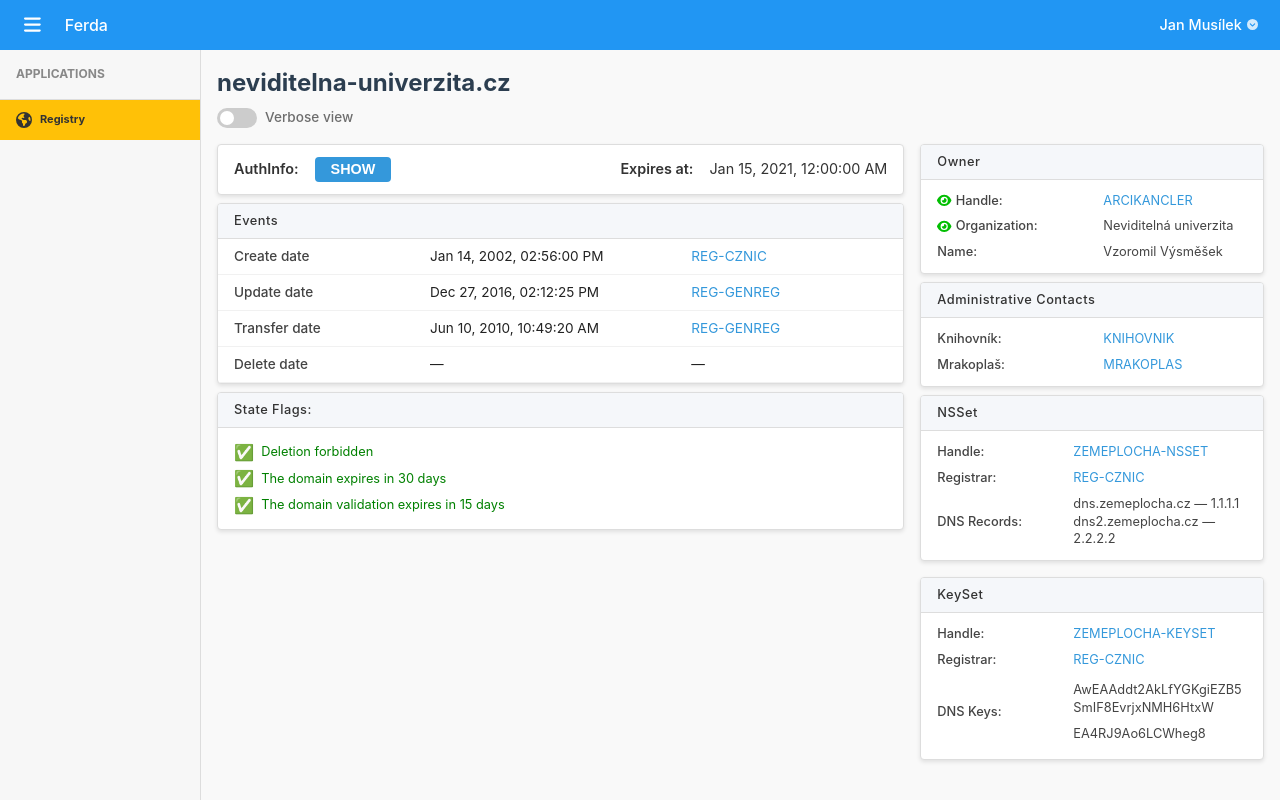
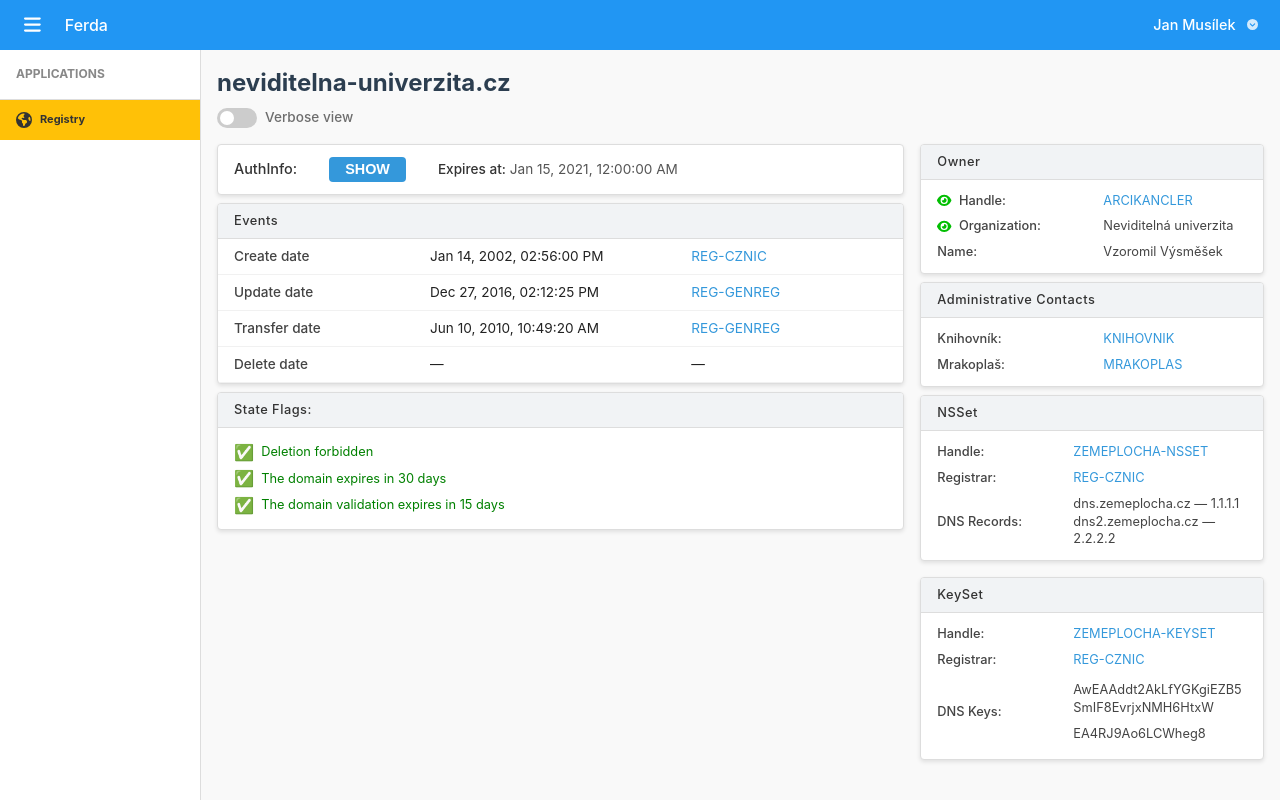
Before and after one commit to lukaskourilcz/secret-uni, a Vue app: page / in a window 1280 px wide. Built offline with nearby package versions, Linux system fonts and the light colour scheme.

Commit message:
styling fixed usermenu auth

```diff
--- a/src/assets/theme.css
+++ b/src/assets/theme.css
@@ -1,6 +1,6 @@
 :root {
   /* Colors */
-  --color-background: #f5f7fa;
+  --color-background: #f1f3f5;
   --color-surface: #fff;
   --color-text: #333;
   --color-muted: #666;
--- a/src/components/AppShell.vue
+++ b/src/components/AppShell.vue
@@ -81,7 +81,7 @@ import { FontAwesomeIcon } from "@fortawesome/vue-fontawesome";
 
 .sidebar {
   width: 200px;
-  background: #f7f7f7;
+  background: #ffffff;
   border-right: 1px solid #ddd;
   display: flex;
   flex-direction: column;
--- a/src/components/AuthInfo.vue
+++ b/src/components/AuthInfo.vue
@@ -36,9 +36,9 @@ function toggle() {
       <button class="auth-btn" @click="toggle">
         {{ showSecret ? authInfo : "SHOW" }}
       </button>
-
-      <span class="label expires">Expires at:</span>
-      <span>{{ formattedExpiresAt }}</span>
+      <span class="expires">
+        <span class="label">Expires at:</span> {{ formattedExpiresAt }}
+      </span>
     </div>
   </div>
 </template>
@@ -48,22 +48,24 @@ function toggle() {
   padding: 0;
 }
 
+.auth-info .row {
+  justify-content: flex-start;
+  gap: 2rem;
+  flex-wrap: wrap;
+}
+
 .row {
   display: flex;
   align-items: center;
-  gap: 1rem;
+  gap: 0.5rem;
   padding: 0.75rem 1rem;
   font-size: 0.9rem;
   flex-wrap: wrap;
 }
 
 .label {
-  font-weight: 600;
+  font-weight: 500;
   color: #333;
-}
-
-.label.expires {
-  margin-left: auto;
 }
 
 .auth-btn {
@@ -80,4 +82,9 @@ function toggle() {
 .auth-btn:hover {
   background-color: #2980b9;
 }
+
+.expires {
+  font-size: 0.85rem;
+  color: #555;
+}
 </style>
--- a/src/components/Owner.vue
+++ b/src/components/Owner.vue
@@ -70,6 +70,7 @@ const props = defineProps({
 }
 
 .icon {
+  margin-right: 0.2rem;
   color: rgb(2, 190, 2);
 }
 
--- a/src/components/UserMenu.vue
+++ b/src/components/UserMenu.vue
@@ -61,14 +61,14 @@ function toggleMenu() {
 .icon {
   color: #fff;
   opacity: 0.8;
-  margin-left: 0.3rem;
+  margin-left: 0.7rem;
 }
 
 .menu {
   position: absolute;
   right: 0;
   top: calc(100% + 4px);
-  background: #fff;
+  background: #f8f8f8;
   border: 1px solid #ddd;
   border-radius: 6px;
   width: 220px;
@@ -81,12 +81,12 @@ function toggleMenu() {
   display: flex;
   align-items: center;
   padding: 0.75rem;
-  background: #f9f9f9;
+  background: #ffffff;
 }
 
 .avatar {
   font-size: 1.2rem;
-  margin-right: 0.6rem;
+  margin: 0 0.4rem;
   color: #666;
 }
 
@@ -98,11 +98,13 @@ function toggleMenu() {
 .name {
   font-weight: 600;
   color: #333;
+  margin-left: 0.4rem;
 }
 
 .role {
   font-size: 0.75rem;
   color: #999;
+  margin-left: 0.4rem;
 }
 
 .menu-divider {
```
